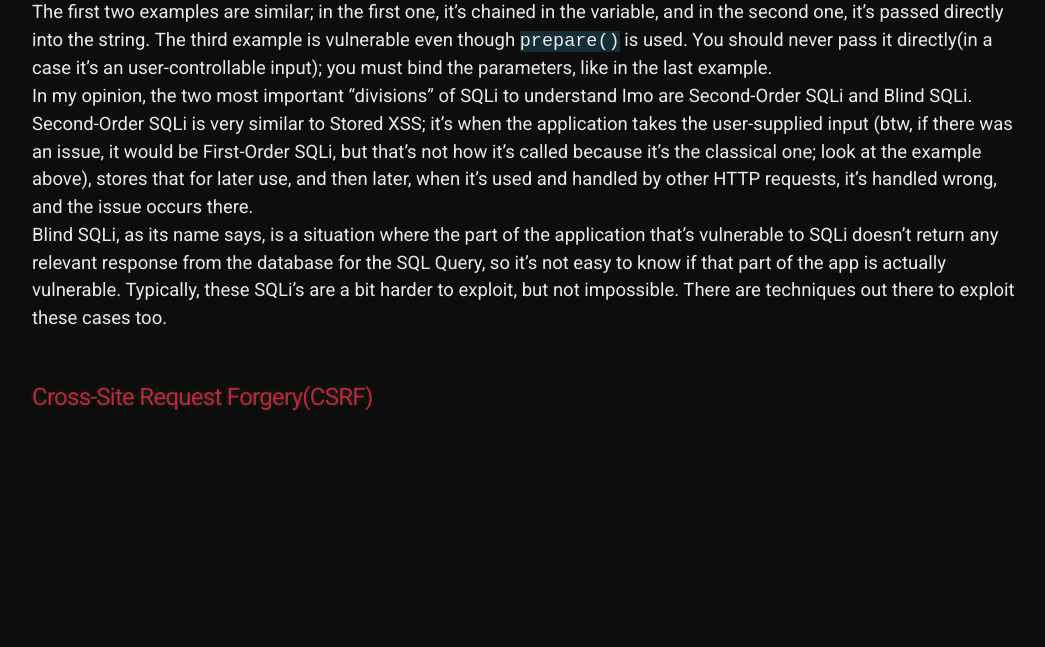
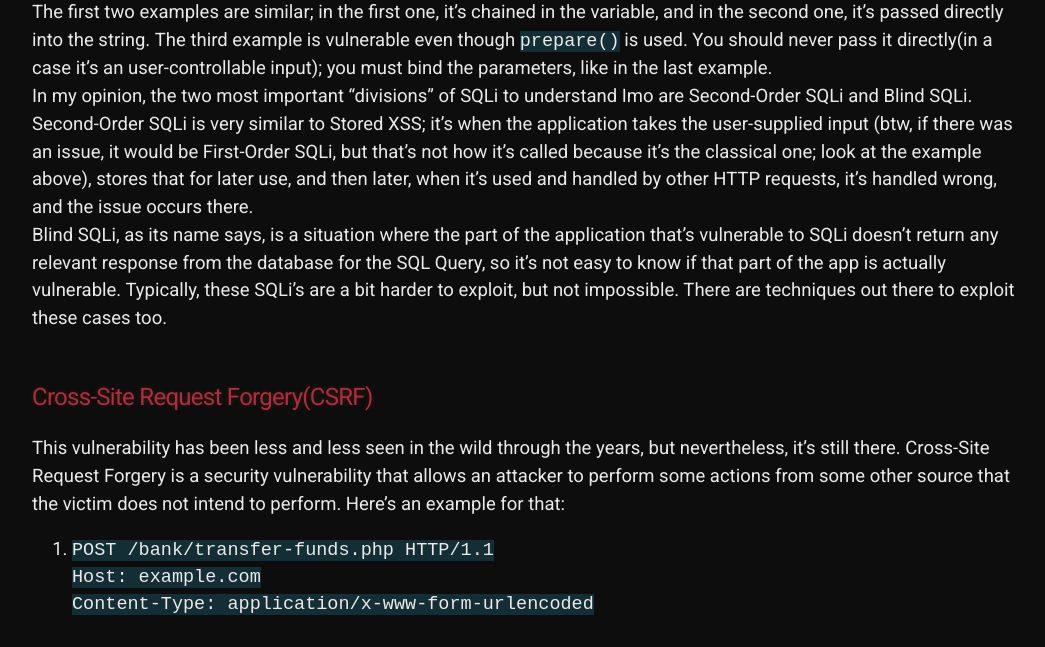
Before and after one commit to 20kilograma/blog, a Jekyll site: the page built from php-sec.md, in a window 1280 px wide and 1400 px high, scrolled down 6980 px. Shown: the part 297-944 px from the top of the window, without its empty margins (108-1153 px from the left). Built offline with Jekyll 4.4.1, drawn with Linux system fonts in a browser that asks for light colours; some web fonts are replaced; our own code applies the rules of GitHub Pages for plain Markdown files; before the commit the page ends 7712 px from its top, so only the background shows below that; some of the changed text lies outside the part shown.

Commit message:
Update php-sec.md

```diff
--- a/php-sec.md
+++ b/php-sec.md
@@ -132,3 +132,14 @@ Second-Order SQLi is very similar to Stored XSS; it's when the application takes
 Blind SQLi, as its name says, is a situation where the part of the application that's vulnerable to SQLi doesn't return any relevant response from the database for the SQL Query, so it's not easy to know if that part of the app is actually vulnerable. Typically, these SQLi's are a bit harder to exploit, but not impossible. There are techniques out there to exploit these cases too.<br><br>
 
 ## Cross-Site Request Forgery(CSRF)
+
+This vulnerability has been less and less seen in the wild through the years, but nevertheless, it's still there. Cross-Site Request Forgery is a security vulnerability that allows an attacker to perform some actions from some other source that the victim does not intend to perform. Here's an example for that: <br>
+
+1. <code>POST /bank/transfer-funds.php HTTP/1.1<br>
+Host: example.com<br>
+Content-Type: application/x-www-form-urlencoded<br><br>
+amount=100&to=example@example.com<br>
+</code>
+2. There is no CSRF Protection (for example, an anti-CSRF token), so it's possible to send the POST request from the attacker's hosted website.<br>
+![image](https://github.com/KiraReys/blog/assets/44244085/6ab84f2c-1a89-48cb-82c8-b52506134b65)<br>
+3. The attacker lures the victim to the website, and there you have that Cross-Site action. Funds are transferred to the attacker's account 💰.
```
